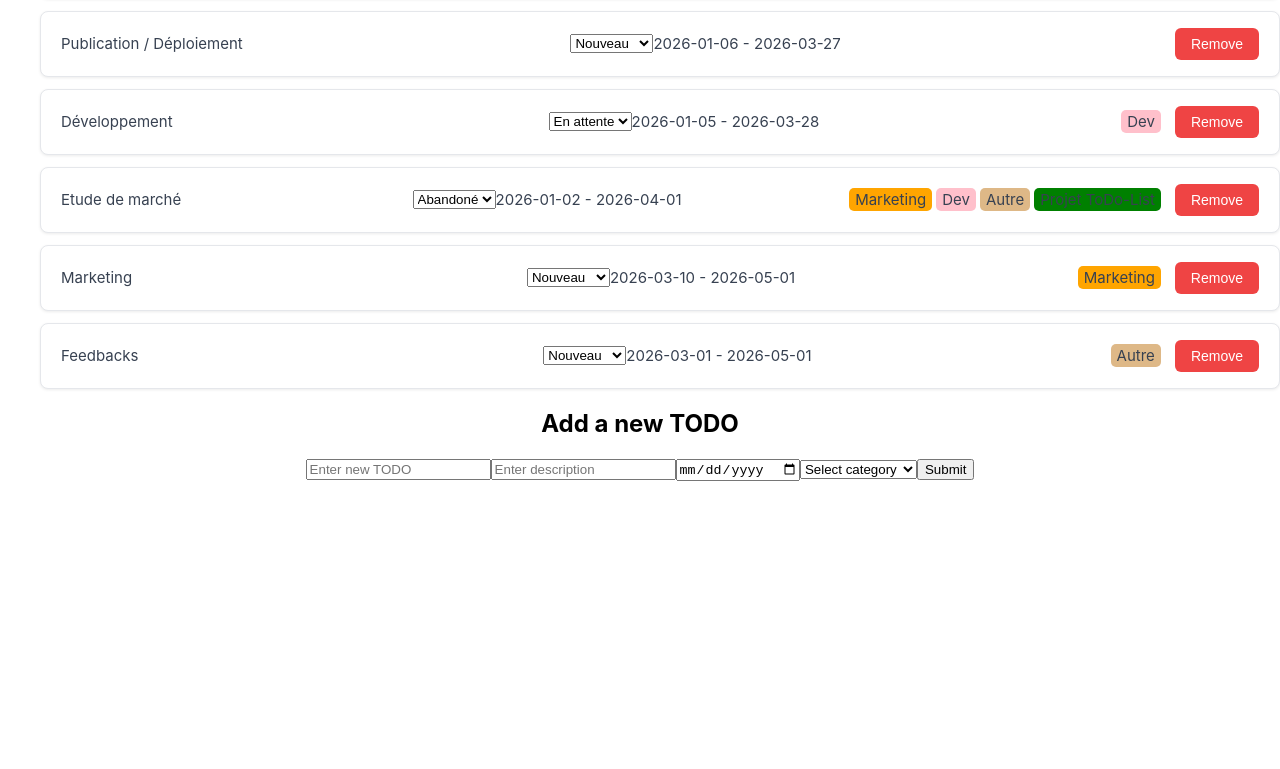
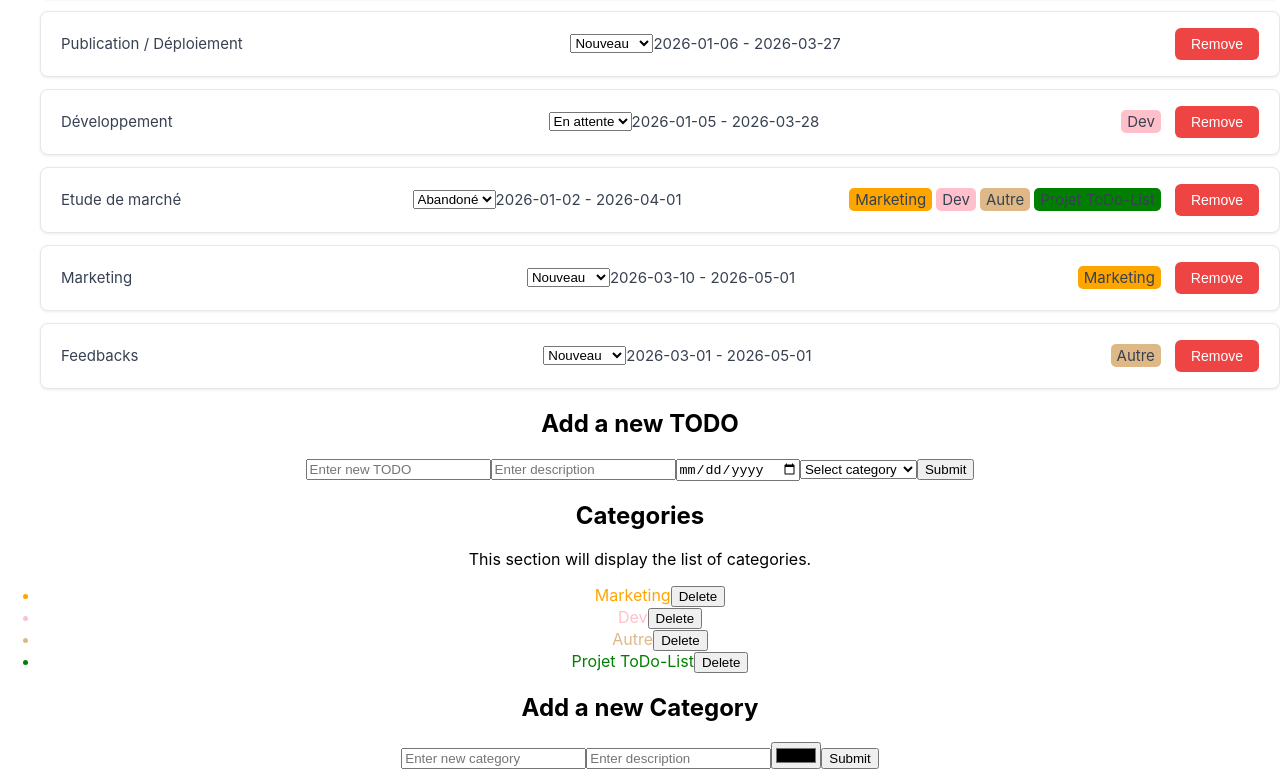
Before and after one commit to julesfuselier/ToDoApp-React, a React (Create React App) app: page / in a window 1280 px wide. Shown: the part 547-1316 px from the top of the page. Before the commit the page ends 1028 px from the top, so only its background shows below. Built offline with nearby package versions, Linux system fonts and the light colour scheme.

Commit message:
feat: Add category management functionality with AddCategory and CategoryList components

```diff
--- a/src/App.js
+++ b/src/App.js
@@ -2,6 +2,8 @@ import { useState } from 'react';
 import {TitleComponent} from './components/titleComponent/TitleComponent';
 import TodoList from './components/todoList/TodoList';
 import AddTodo from './components/addTodo/AddTodo';
+import CategoryList from './components/categoryList/CategoryList';
+import AddCategory from './components/addCategory/AddCategory';
 
 import data from './data.json';
 
@@ -9,7 +11,7 @@ import './App.css';
 
 function App() {
     const [list, setList] = useState(data.tasks);
-    const [listCategories] = useState(data.categories);
+    const [listCategories, setListCategories] = useState(data.categories);
     const [listRelations, setListRelations] = useState(data.relations);
 
     const addItem = (text, description, date, categoryId) => {
@@ -58,6 +60,29 @@ function App() {
         setList(updatedList);
     };
 
+    const addCategory = (title, description, color) => {
+        if (title.trim() !== "") {
+            const newId = Math.max(...listCategories.map(item => item.id)) + 1;
+
+            const newCategory = {
+                id: newId,
+                title: title,
+                description: description,
+                color: color
+            };
+
+            setListCategories([...listCategories, newCategory]);
+        }
+    }
+
+    const deleteCategory = (id) => {
+        const newListCategories = listCategories.filter((cat) => cat.id !== id);
+        setListCategories(newListCategories);
+
+        const newListRelations = listRelations.filter((rel) => rel.categorie !== id);
+        setListRelations(newListRelations);
+    }
+
     return (
         <div className="App">
             <TitleComponent />
@@ -65,6 +90,10 @@ function App() {
             <TodoList list={list} listCat={listCategories} listLink={listRelations} onDelete={deleteItem} onReset={resetList} onUpdateStatus={updateItemStatus} />
 
             <AddTodo onAdd={addItem} listCat={listCategories} />
+
+            <CategoryList listCat={listCategories} onDeleteCategory={deleteCategory} />
+            <AddCategory onAdd={addCategory} />
+
         </div>
     );
 }
--- /dev/null
+++ b/src/components/addCategory/AddCategory.js
@@ -0,0 +1,41 @@
+function AddCategory({onAdd}) {
+
+    function handleAdd(e) {
+        e.preventDefault();
+
+        const formData = new FormData(e.target);
+
+        onAdd(
+            formData.get("title"),
+            formData.get("description"),
+            formData.get("color")
+        );
+
+        e.target.reset();
+    }
+
+    return (
+        <div className="AddCategory">
+            <h2>Add a new Category</h2>
+            <form onSubmit={handleAdd}>
+                <input
+                    name="title"
+                    type="text"
+                    placeholder="Enter new category"
+                />
+                <input
+                    name="description"
+                    type="text"
+                    placeholder="Enter description"
+                />
+                <input
+                    name="color"
+                    type="color"
+                />
+                <button type="submit">Submit</button>
+            </form>
+        </div>
+    );
+}
+
+export default AddCategory;
--- /dev/null
+++ b/src/components/categoryList/CategoryList.js
@@ -0,0 +1,18 @@
+function CategoryList({listCat, onDeleteCategory}) {
+    return (
+        <div className="category-list">
+            <h2>Categories</h2>
+            <p>This section will display the list of categories.</p>
+            <ul>
+                {listCat.map((cat) => (
+                    <li key={cat.id} style={{ color: cat.color }}>
+                        <span>{cat.title}</span>
+                        <button onClick={() => onDeleteCategory(cat.id)}>Delete</button>
+                    </li>
+                ))}
+            </ul>
+        </div>
+    );
+}
+
+export default CategoryList;
```
